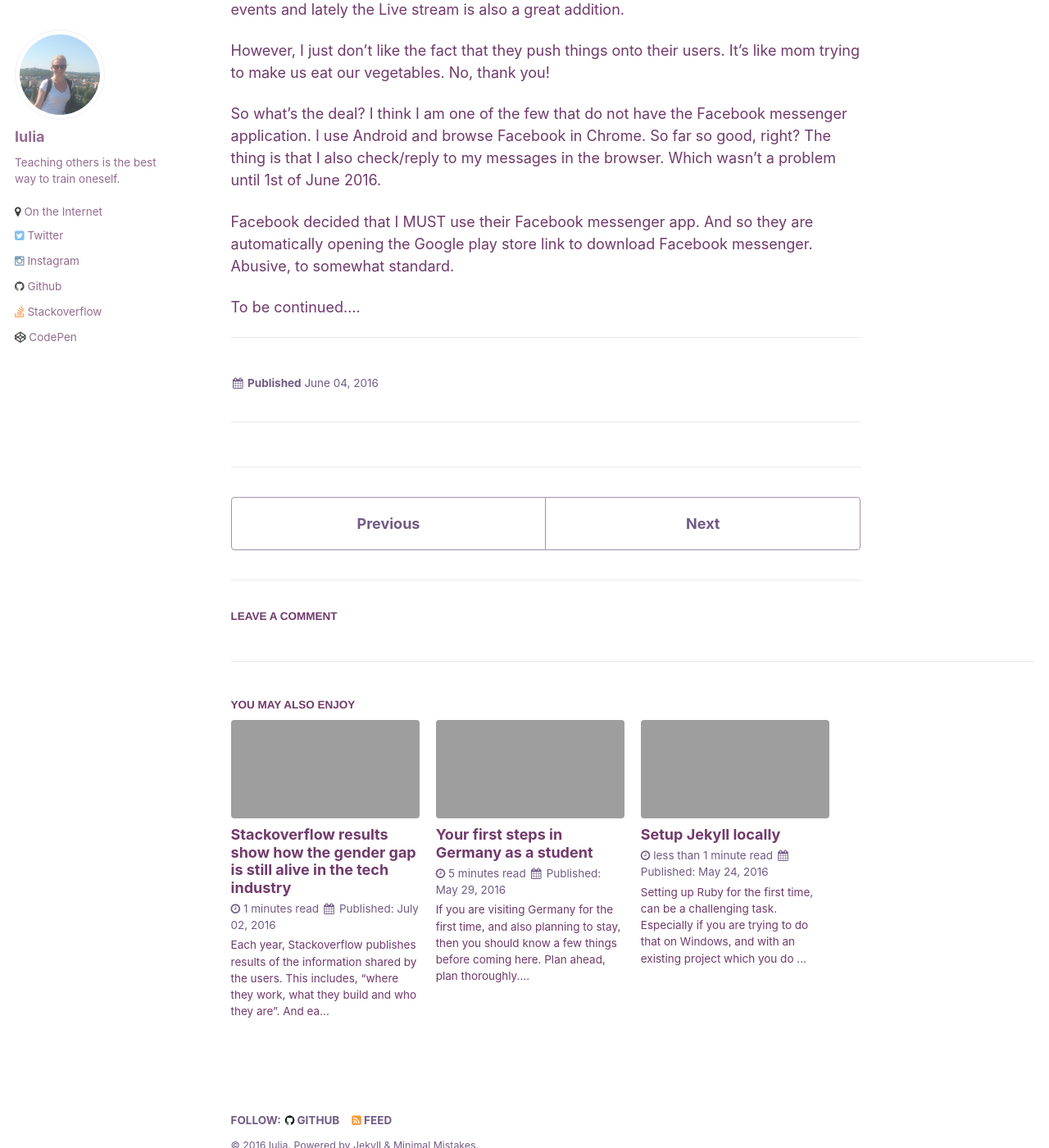
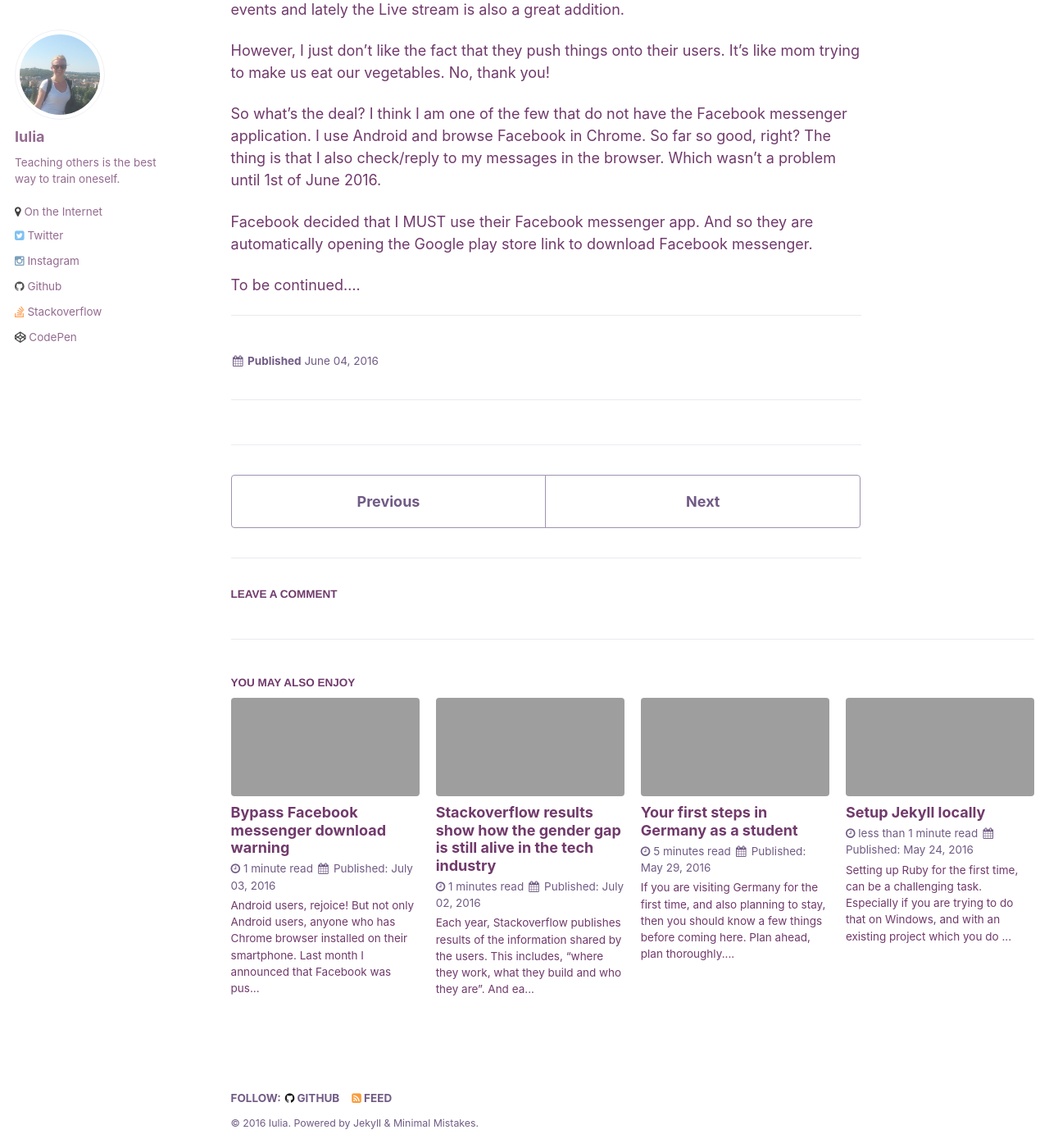
Before and after one commit to iulia-codes/notes, a Jekyll site: the page built from _posts/2016-06-04-facebook-forcing-users-to-download-messenger.md, in a window 1280 px wide and 1400 px high, scrolled down 268 px. Shown: the whole window at 82% size. Built offline with Jekyll 4.4.1, drawn with Linux system fonts in a browser that asks for light colours; comment, search, counter and statistics services are not loaded.

Commit message:
How to bypass FB messenger forced download from browser

```diff
--- a/_posts/2016-06-04-facebook-forcing-users-to-download-messenger.md
+++ b/_posts/2016-06-04-facebook-forcing-users-to-download-messenger.md
@@ -21,8 +21,7 @@
 So what's the deal? I think I am one of the few that do not have the Facebook messenger application. I use Android and browse Facebook in Chrome. So far so good, right?
 The thing is that I also check/reply to my messages in the browser. Which wasn't a problem until 1st of June 2016.
 
-Facebook decided that I MUST use their Facebook messenger app. And so they are automatically opening the Google play store link to download
-Facebook messenger. Abusive, to somewhat standard.
+Facebook decided that I MUST use their Facebook messenger app. And so they are automatically opening the Google play store link to download Facebook messenger.
 
 To be continued....
 
--- /dev/null
+++ b/_posts/2016-07-03-bypass-facebook-messenger-download-warning.md
@@ -0,0 +1,45 @@
+---
+title: "Bypass Facebook messenger download warning"
+read_time: true
+categories:
+  - guides
+tags:
+  - facebook
+  - messenger
+  - forced download
+  - browser
+  - bypass
+  - android
+
+
+---
+
+Android users, rejoice! But not only Android users, anyone who has Chrome browser installed on their smartphone. Last month I announced that Facebook was pushing a new update onto their users: the messages screen was empty. You were no longer able to check messages on Facebook, but were presented with a link to download Facebook Messenger from Google Play.
+
+However, there is a very simple way to bypass this warning and check your messages normally.
+
+<h2>What's the deal?</h2>
+
+Facebook knows that you are accessing their website from a mobile browser. This means that you will be redirected to a mobile ready site **<a href="https://mobile.facebook.com"  target="_blank">mobile.facebook.com</a>**. However, you can simply type **<a href="https://facebook.com" target="_blank">facebook.com</a>** while **Request desktop site** on Chrome is active. Using this simple setting, you will be presented with the desktop site and not the mobile ready version of the website. Which means that you can access all your messages as normal.
+
+Let us present the solution for the **Chrome** browser. Steps:
+
+1. Go to settings (left button near the main Home button)
+2. Check **Request desktop site**
+3. Access facebook.com again
+4. Enjoy your new found bliss.
+
+{% include base_path %}
+
+{% capture fig_img %}
+![Request desktop site on Android]({{ base_path }}/images/request-desktop-site-android.png)
+{% endcapture %}
+
+
+<figure>
+  {{ fig_img | markdownify | remove: "<p>" | remove: "</p>" }}
+  <figcaption>Request desktop site on Android</figcaption>
+</figure>
+
+
+---
```
Also changed, not shown: _posts/2016-05-29-first-steps-in-germany.md (+1 -1 lines), images/request-desktop-site-android.png (added).
